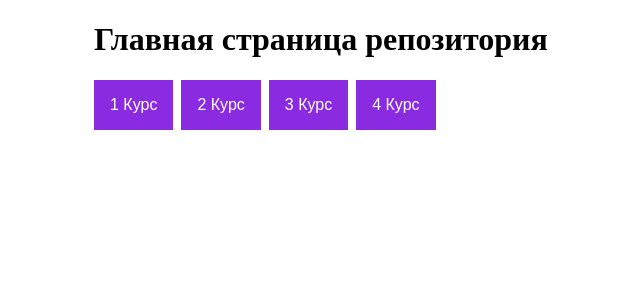
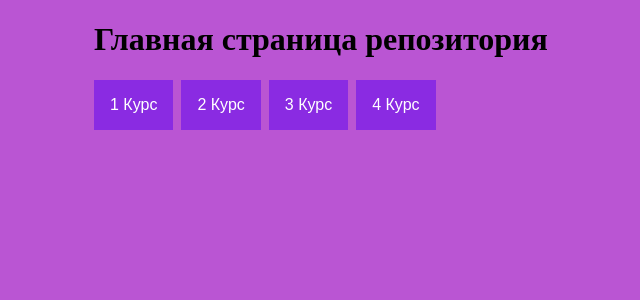
Before and after one commit to indeecdedushka/mark_kuznetsov, a PHP site: page / in a window 1280 px wide. Shown: the top 300 px of the page, without its empty margins (96-736 px from the left). Run offline with PHP 8.4, Linux system fonts and the light colour scheme.

Commit message:
Update style.css

```diff
--- a/style.css
+++ b/style.css
@@ -1,6 +1,5 @@
-
 body {
-    background-color #BA55D3;
+    background-color: #BA55D3;
     max-width: 900px;
     margin: 10px auto;
     padding 30px;
```
